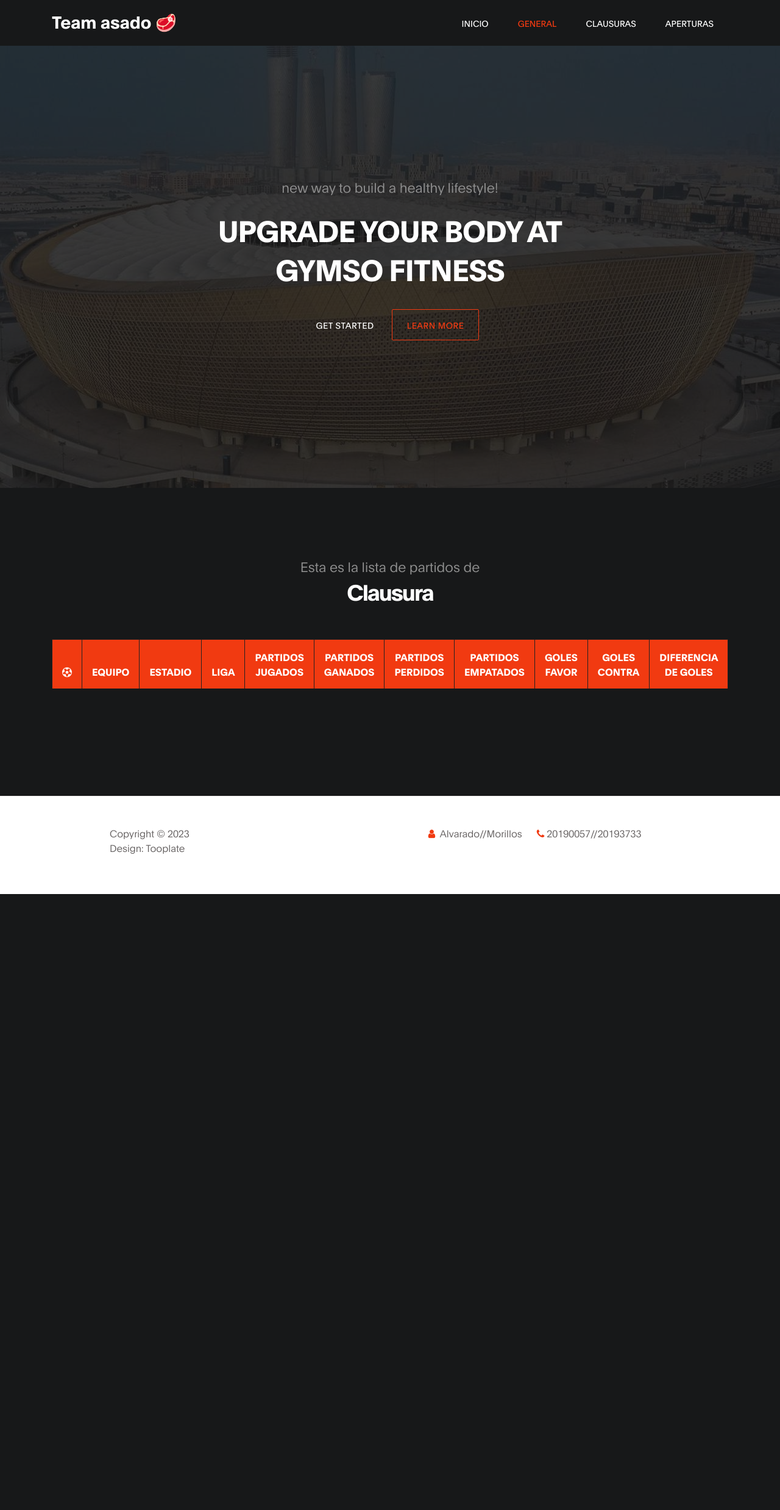
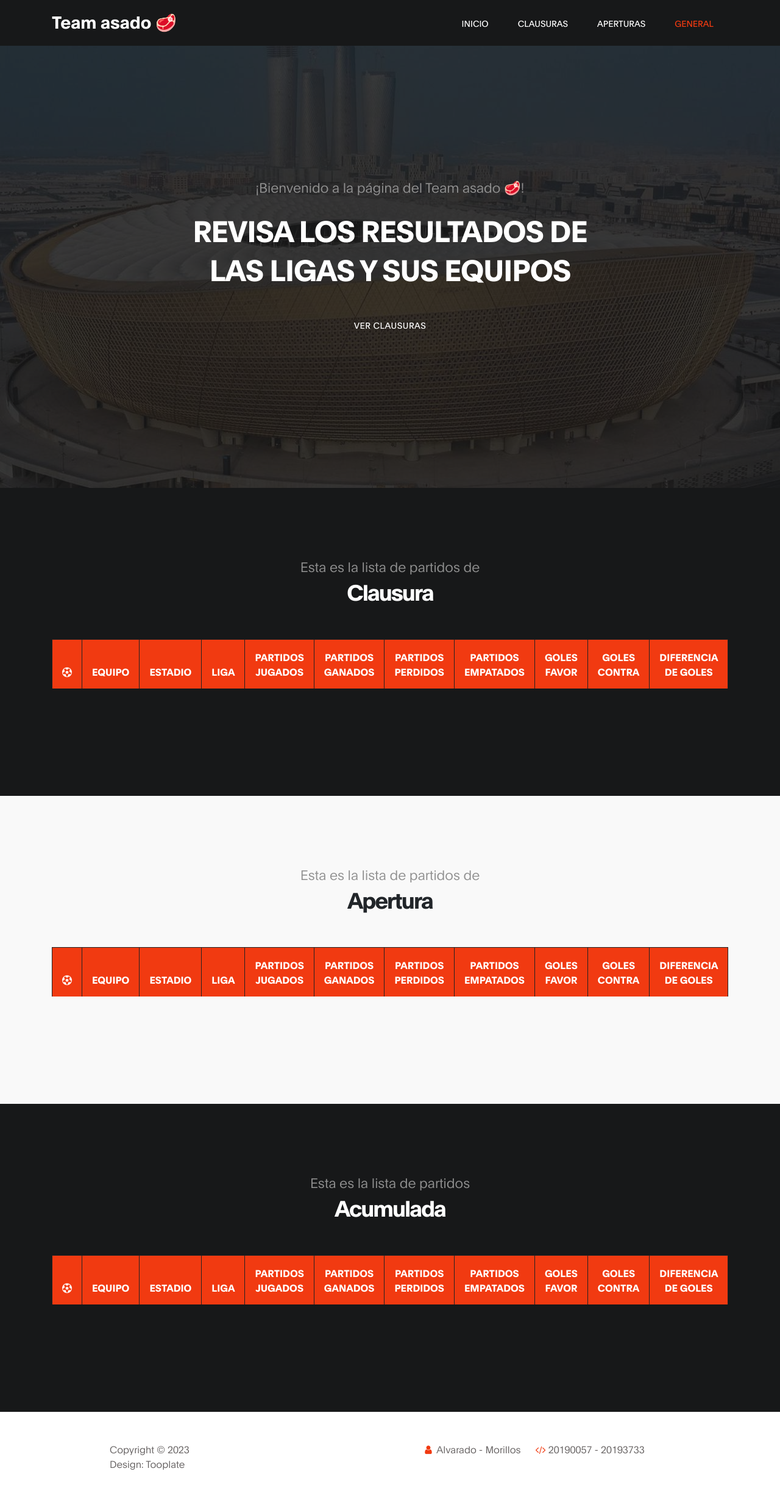
Before and after one commit to ralv2001/Lab12_Alvarado_Morillos, a Python web app: template LABORATORIO 12/src/main/resources/templates/index.html in a window 1280 px wide. Shown: the whole page at 61% size. Before the commit the page ends 1466 px from the top, so only its background shows below. Run offline with Jinja, Linux system fonts and the light colour scheme; the template is opened without the code that fills it, so the values that code supplies are empty.

Commit message:
Vistas realizadas

```diff
--- a/LABORATORIO 12/src/main/resources/templates/css/tooplate-gymso-style.css
+++ b/LABORATORIO 12/src/main/resources/templates/css/tooplate-gymso-style.css
@@ -590,36 +590,6 @@ https://www.tooplate.com/view/2119-gymso-fitness
 
 
   /*---------------------------------------
-     SOCIAL ICON
-  -----------------------------------------*/
-
-  .social-icon {
-    position: relative;
-    padding: 0;
-    margin: 5px 0 0 0;
-  }
-
-  .social-icon li {
-    display: inline-block;
-    list-style: none;
-  }
-
-  .social-icon li a {
-    text-decoration: none;
-    display: inline-block;
-    color: var(--p-color);
-    font-size: var(--p-font-size);
-    font-weight: var(--font-weight-bold);
-    margin: 5px 10px;
-    text-align: center;
-  }
-
-  .social-icon li a:hover {
-    color: var(--primary-color);
-  }
-
-
-  /*---------------------------------------
      RESPONSIVE STYLES
   -----------------------------------------*/
 
@@ -666,3 +636,10 @@ https://www.tooplate.com/view/2119-gymso-fitness
       display: block;
     }
   }
+
+  @media screen and (min-width: 1480px){
+    .container {
+      max-width: 1550px;
+    }
+
+  }
--- a/LABORATORIO 12/src/main/resources/templates/index.html
+++ b/LABORATORIO 12/src/main/resources/templates/index.html
@@ -42,17 +42,19 @@ https://www.tooplate.com/view/2119-gymso-fitness
                         <a href="#inicio" class="nav-link smoothScroll">Inicio</a>
                     </li>
 
-                    <li class="nav-item">
-                        <a href="#general" class="nav-link smoothScroll">General</a>
-                    </li>
+                  <li class="nav-item">
+                    <a href="#clausura" class="nav-link smoothScroll">Clausuras</a>
+                  </li>
 
-                    <li class="nav-item">
-                        <a href="#clausura" class="nav-link smoothScroll">Clausuras</a>
-                    </li>
+                  <li class="nav-item">
+                    <a href="#apertura" class="nav-link smoothScroll">Aperturas</a>
+                  </li>
 
-                    <li class="nav-item">
-                      <a href="#apertura" class="nav-link smoothScroll">Aperturas</a>
-                    </li>
+
+                  <li class="nav-item">
+                    <a href="#general" class="nav-link smoothScroll">General</a>
+                  </li>
+
                 </ul>
             </div>
 
@@ -60,7 +62,7 @@ https://www.tooplate.com/view/2119-gymso-fitness
     </nav>
 
 
-    <!-- HERO -->
+    <!-- Inicio -->
     <section class="hero d-flex flex-column justify-content-center align-items-center" id="inicio">
 
       <div class="bg-overlay"></div>
@@ -71,13 +73,11 @@ https://www.tooplate.com/view/2119-gymso-fitness
           <div class="col-lg-8 col-md-10 mx-auto col-12">
             <div class="hero-text mt-5 text-center">
 
-              <h6 data-aos="fade-up" data-aos-delay="300">new way to build a healthy lifestyle!</h6>
+              <h6 data-aos="fade-up" data-aos-delay="300">¡Bienvenido a la página del Team asado 🥩!</h6>
 
-              <h1 class="text-white" data-aos="fade-up" data-aos-delay="500">Upgrade your body at Gymso Fitness</h1>
+              <h1 class="text-white" data-aos="fade-up" data-aos-delay="500">Revisa los resultados de las ligas y sus equipos</h1>
 
-              <a href="#feature" class="btn custom-btn mt-3" data-aos="fade-up" data-aos-delay="600">Get started</a>
-
-              <a href="#about" class="btn custom-btn bordered mt-3" data-aos="fade-up" data-aos-delay="700">learn more</a>
+              <a href="#clausura" class="btn custom-btn mt-3" data-aos="fade-up" data-aos-delay="600">Ver clausuras</a>
 
             </div>
           </div>
@@ -86,8 +86,10 @@ https://www.tooplate.com/view/2119-gymso-fitness
       </div>
     </section>
 
-     <!-- General -->
-     <section class="schedule section" id="general">
+
+
+     <!-- Clausura -->
+     <section class="schedule section" id="clausura">
                <div class="container">
                     <div class="row">
 
@@ -104,17 +106,17 @@ https://www.tooplate.com/view/2119-gymso-fitness
                                      <tr>
                                          <th><i class="fa fa-futbol-o"></i></th>
                                          <th>Equipo</th>
-                                         <th>Estadio</th>
-                                         <th>Liga</th>
-                                         <th>Partidos Jugados</th>
-                                         <th>Partidos Ganados</th>
-                                         <th>Partidos Perdidos</th>
-                                         <th>Partidos Empatados</th>
-                                         <th>Goles favor</th>
-                                         <th>Goles contra</th>
-                                         <th>Diferencia de goles</th>
-                                         <th>Puntos</th>
-                                        <th>Acciones</th>
+                                         <th style="width: 10%">Estadio</th>
+                                         <th style="width: 5%">Liga</th>
+                                         <th style="width: 5%">Partidos Jugados</th>
+                                         <th style="width: 5%">Partidos Ganados</th>
+                                         <th style="width: 5%">Partidos Perdidos</th>
+                                         <th style="width: 5%">Partidos Empatados</th>
+                                         <th style="width: 5%">Goles favor</th>
+                                         <th style="width: 5%">Goles contra</th>
+                                         <th style="width: 5%">Diferencia de goles</th>
+                                         <th style="width: 5%">Puntos</th>
+                                        <th style="width: 5%">Acciones</th>
                                      </tr>
                                      </thead>
 
@@ -126,6 +128,88 @@ https://www.tooplate.com/view/2119-gymso-fitness
                     </div>
                </div>
      </section>
+
+    <!-- Apertura -->
+    <section class="about section" id="apertura">
+      <div class="container">
+        <div class="row">
+
+          <div class="col-lg-12 col-12 text-center">
+            <h6 data-aos="fade-up">Esta es la lista de partidos de</h6>
+
+            <h2 data-aos="fade-up" data-aos-delay="200">Apertura</h2>
+          </div>
+
+          <div class="col-lg-12 py-5 col-md-12 col-12">
+            <table class="table table-bordered table-responsive schedule-table" data-aos="fade-up" data-aos-delay="300">
+
+              <thead class="thead-light">
+              <tr>
+                <th><i class="fa fa-futbol-o"></i></th>
+                <th>Equipo</th>
+                <th style="width: 10%">Estadio</th>
+                <th style="width: 5%">Liga</th>
+                <th style="width: 5%">Partidos Jugados</th>
+                <th style="width: 5%">Partidos Ganados</th>
+                <th style="width: 5%">Partidos Perdidos</th>
+                <th style="width: 5%">Partidos Empatados</th>
+                <th style="width: 5%">Goles favor</th>
+                <th style="width: 5%">Goles contra</th>
+                <th style="width: 5%">Diferencia de goles</th>
+                <th style="width: 5%">Puntos</th>
+                <th style="width: 5%">Acciones</th>
+              </tr>
+              </thead>
+
+              <tbody id="bodyApertura">
+              </tbody>
+            </table>
+          </div>
+
+        </div>
+      </div>
+    </section>
+
+    <!-- General -->
+    <section class="schedule section" id="general">
+      <div class="container">
+        <div class="row">
+
+          <div class="col-lg-12 col-12 text-center">
+            <h6 data-aos="fade-up">Esta es la lista de partidos</h6>
+
+            <h2 class="text-white" data-aos="fade-up" data-aos-delay="200">Acumulada</h2>
+          </div>
+
+          <div class="col-lg-12 py-5 col-md-12 col-12">
+            <table class="table table-bordered table-responsive schedule-table" data-aos="fade-up" data-aos-delay="300">
+
+              <thead class="thead-light">
+              <tr>
+                <th><i class="fa fa-futbol-o"></i></th>
+                <th>Equipo</th>
+                <th style="width: 10%">Estadio</th>
+                <th style="width: 5%">Liga</th>
+                <th style="width: 5%">Partidos Jugados</th>
+                <th style="width: 5%">Partidos Ganados</th>
+                <th style="width: 5%">Partidos Perdidos</th>
+                <th style="width: 5%">Partidos Empatados</th>
+                <th style="width: 5%">Goles favor</th>
+                <th style="width: 5%">Goles contra</th>
+                <th style="width: 5%">Diferencia de goles</th>
+                <th style="width: 5%">Puntos</th>
+                <th style="width: 5%">Acciones</th>
+              </tr>
+              </thead>
+
+              <tbody id="bodyGeneral">
+              </tbody>
+            </table>
+          </div>
+
+        </div>
+      </div>
+    </section>
 
     <script src="https://code.jquery.com/jquery-3.3.1.min.js"></script>
 
@@ -164,7 +248,7 @@ https://www.tooplate.com/view/2119-gymso-fitness
 
 
 
-     <!-- FOOTER -->
+     <!-- Footer -->
      <footer class="site-footer">
           <div class="container">
                <div class="row">
@@ -177,10 +261,10 @@ https://www.tooplate.com/view/2119-gymso-fitness
                     <div class="d-flex justify-content-center mx-auto col-lg-5 col-md-7 col-12">
                         <p class="mr-4">
                             <i class="fa fa-user mr-1"></i>
-                            <a href="#">Alvarado//Morillos</a>
+                            <a href="#">Alvarado - Morillos</a>
                         </p>
 
-                        <p><i class="fa fa-phone mr-1"></i>20190057//20193733</p>
+                        <p><i class="fa fa-code mr-1"></i>20190057 - 20193733</p>
                     </div>
 
                </div>
```
